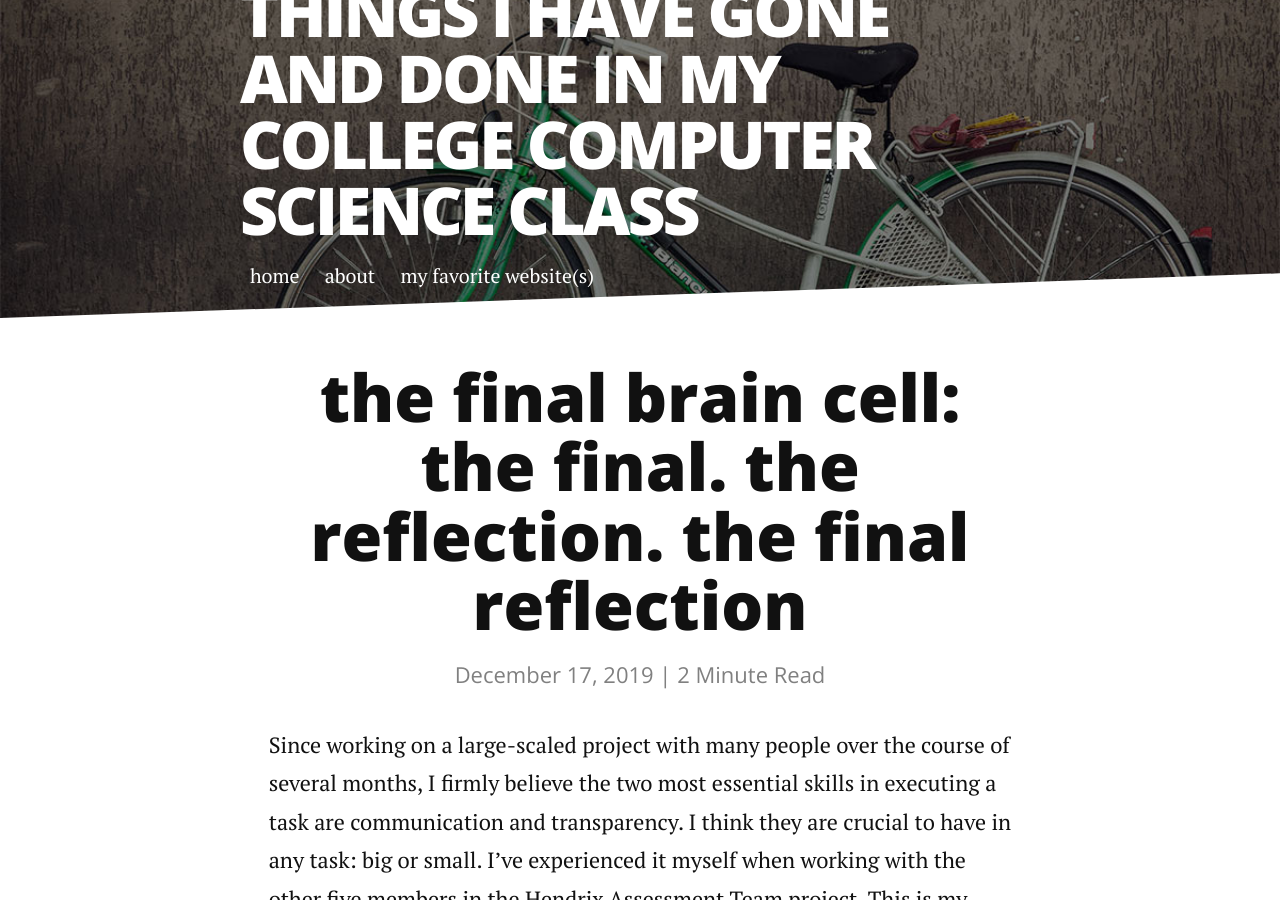
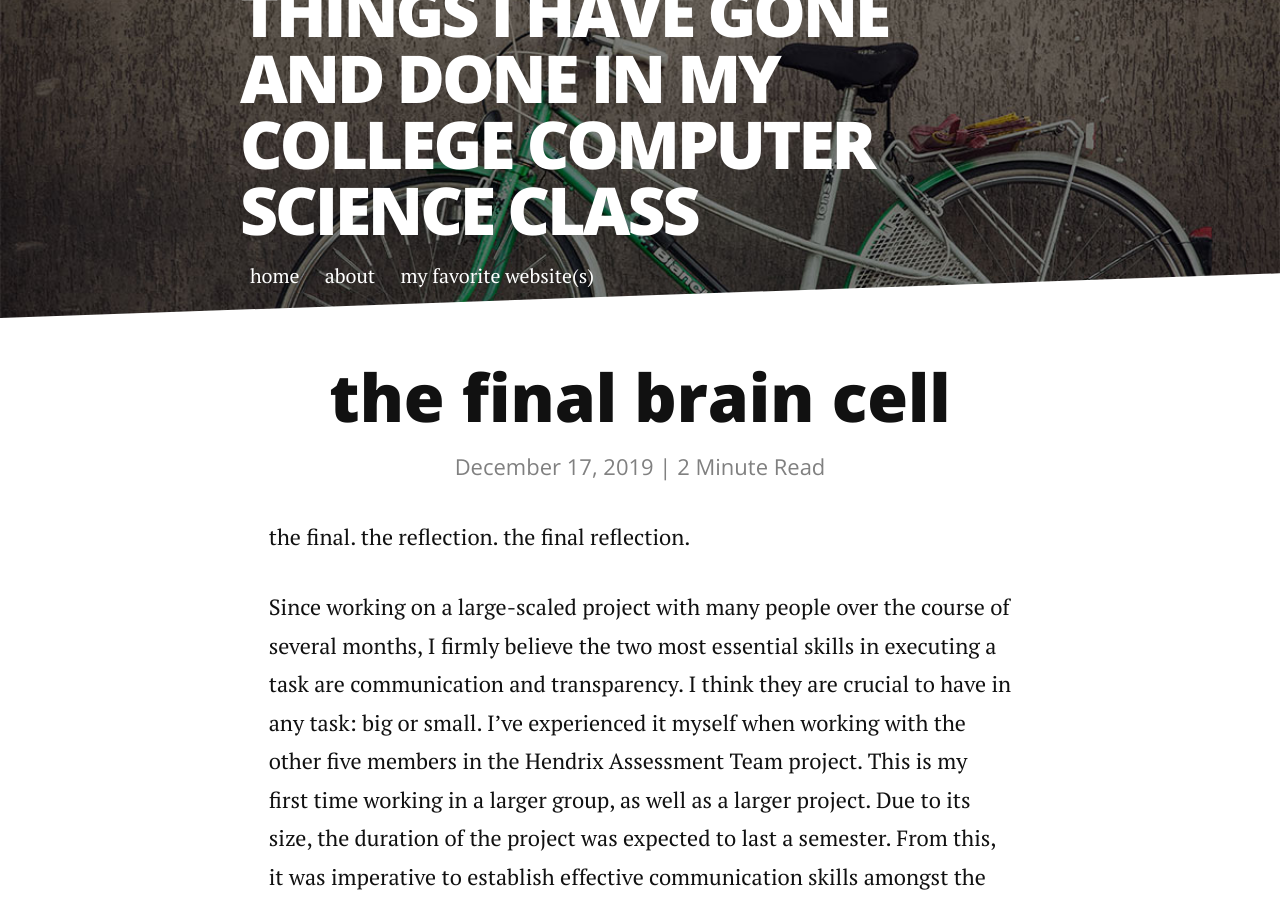
Before and after one commit to ryanwisely/csci340blog, a Jekyll site: the page built from _posts/2019-12-17-finalbraincell.markdown, in a window 1280 px wide and 900 px high. Built offline with Jekyll 4.4.1, drawn with Linux system fonts in a browser that asks for light colours; nearby versions of some CDN libraries.

```diff
--- a/_posts/2019-12-17-finalbraincell.markdown
+++ b/_posts/2019-12-17-finalbraincell.markdown
@@ -1,8 +1,10 @@
 ---
 layout: post
-title:  "the final brain cell: the final. the reflection. the final reflection"
+title:  "the final brain cell"
 date:   2019-12-17
 ---
+the final. the reflection. the final reflection.
+
 
 Since working on a large-scaled project with many people over the course of several months, I firmly believe the two most essential skills in executing a task are communication and transparency. I think they are crucial to have in any task: big or small. I’ve experienced it myself when working with the other five members in the Hendrix Assessment Team project. This is my first time working in a larger group, as well as a larger project. Due to its size, the duration of the project was expected to last a semester. From this, it was imperative to establish effective communication skills amongst the members. By holding each other accountable, we maintained a good job in scheduling meeting by sending messages through Slack or e-mail.
 
```
